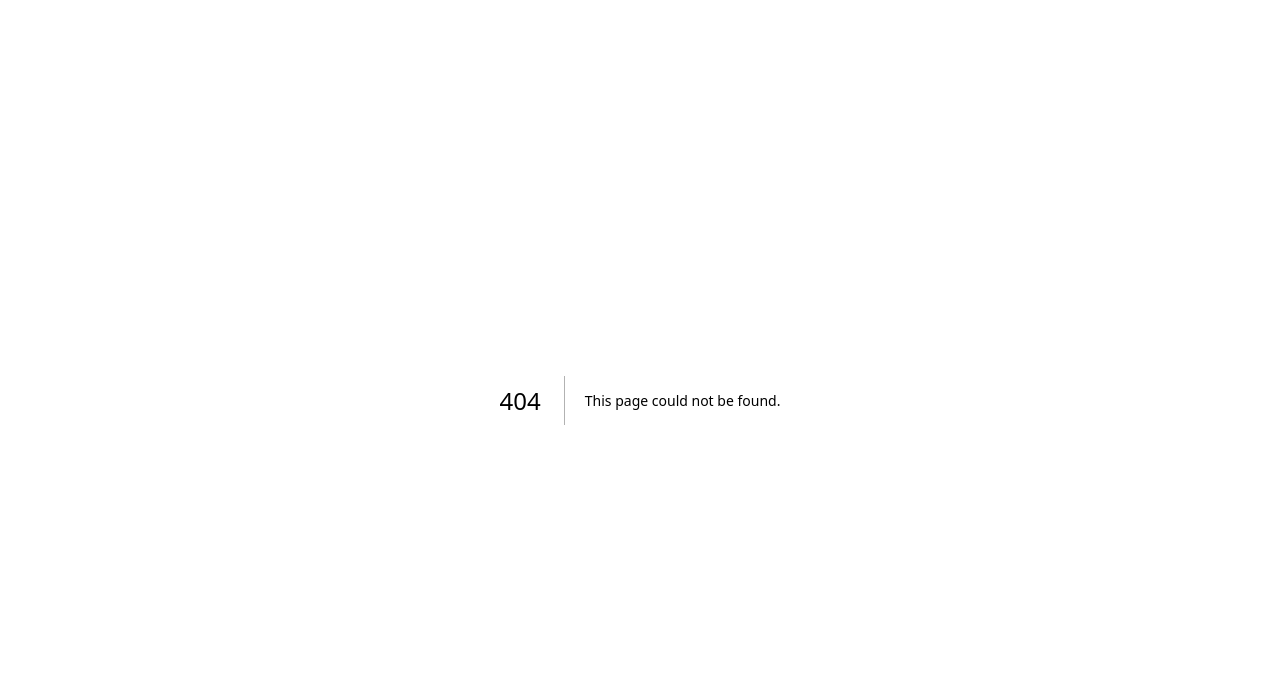
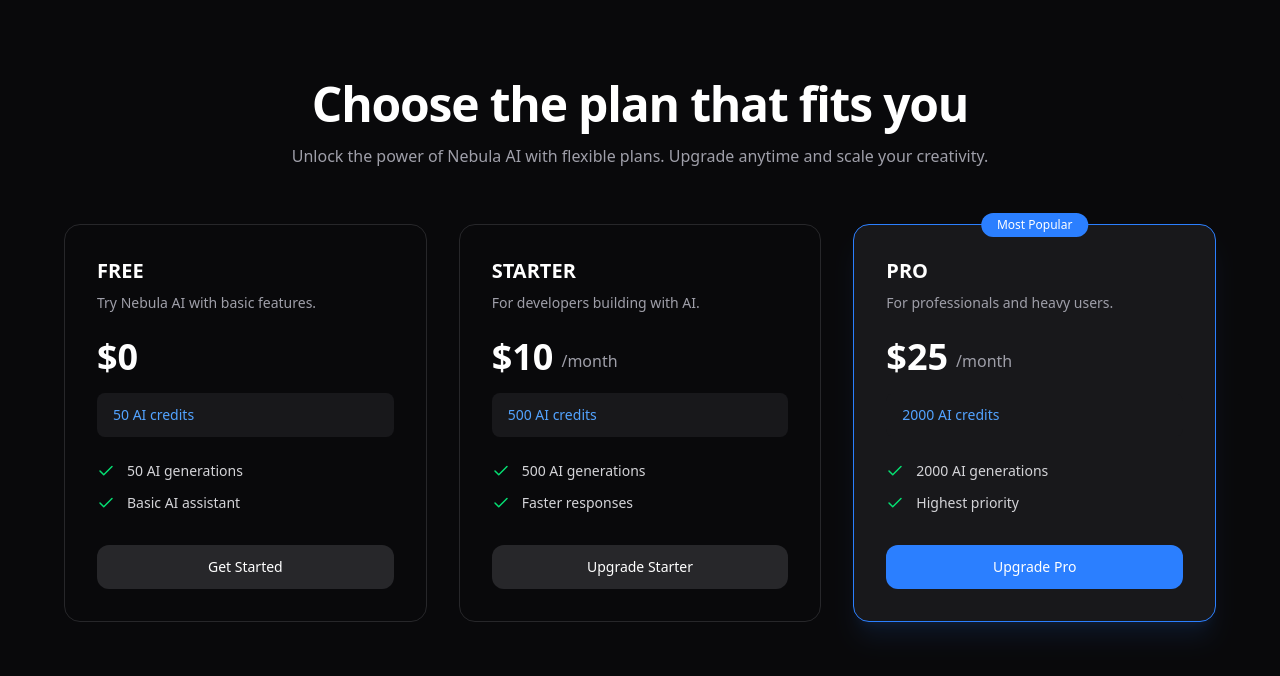
Before and after one commit to provash-roy/Nebula-AI, a Next.js app: page /pricing in a window 1280 px wide. Before the commit this address had no page. Shown: the top 676 px of the page. Built offline with nearby package versions, Linux system fonts and the light colour scheme.

Commit message:
add pricing page with subscription plans and upgrade options

```diff
--- /dev/null
+++ b/src/app/pricing/page.tsx
@@ -0,0 +1,136 @@
+import { Check } from "lucide-react";
+import Link from "next/link";
+
+const plans = [
+  {
+    name: "FREE",
+    price: "$0",
+    description: "Try Nebula AI with basic features.",
+    credits: "50 AI credits",
+    features: ["50 AI generations", "Basic AI assistant"],
+    button: "Get Started",
+    popular: false,
+  },
+
+  {
+    name: "STARTER",
+    price: "$10",
+    description: "For developers building with AI.",
+    credits: "500 AI credits",
+    features: ["500 AI generations", "Faster responses"],
+    button: "Upgrade Starter",
+    popular: false,
+  },
+
+  {
+    name: "PRO",
+    price: "$25",
+    description: "For professionals and heavy users.",
+    credits: "2000 AI credits",
+    features: ["2000 AI generations", "Highest priority"],
+    button: "Upgrade Pro",
+    popular: true,
+  },
+];
+
+export default function PricingPage() {
+  return (
+    <div className="min-h-screen bg-zinc-950 px-6 py-20 text-white">
+      <div className="mx-auto max-w-3xl text-center">
+        <h1 className="text-4xl font-bold tracking-tight sm:text-5xl">
+          Choose the plan that fits you
+        </h1>
+
+        <p className="mt-4 text-zinc-400">
+          Unlock the power of Nebula AI with flexible plans. Upgrade anytime and
+          scale your creativity.
+        </p>
+      </div>
+
+      <div className="mx-auto mt-14 grid max-w-6xl gap-8 md:grid-cols-3">
+        {plans.map((plan) => (
+          <div
+            key={plan.name}
+            className={`
+              relative rounded-2xl border p-8
+              ${
+                plan.popular
+                  ? "border-blue-500 bg-zinc-900 shadow-xl shadow-blue-500/10"
+                  : "border-zinc-800 bg-zinc-950"
+              }
+            `}
+          >
+            {plan.popular && (
+              <span
+                className="
+                  absolute -top-3 left-1/2
+                  -translate-x-1/2 rounded-full
+                  bg-blue-500 px-4 py-1
+                  text-xs font-medium
+                "
+              >
+                Most Popular
+              </span>
+            )}
+
+            <h2 className="text-xl font-semibold">{plan.name}</h2>
+
+            <p className="mt-2 text-sm text-zinc-400">{plan.description}</p>
+
+            <div className="mt-6 flex items-end gap-2">
+              <span className="text-4xl font-bold">{plan.price}</span>
+
+              {plan.price !== "$0" && (
+                <span className="mb-1 text-zinc-400">/month</span>
+              )}
+            </div>
+
+            <div
+              className="
+              mt-4 rounded-lg
+              bg-zinc-900 px-4 py-3
+              text-sm text-blue-400
+            "
+            >
+              {plan.credits}
+            </div>
+
+            <ul className="mt-6 space-y-3">
+              {plan.features.map((feature) => (
+                <li
+                  key={feature}
+                  className="
+                      flex items-center gap-3
+                      text-sm text-zinc-300
+                    "
+                >
+                  <Check size={18} className="text-green-400" />
+
+                  {feature}
+                </li>
+              ))}
+            </ul>
+
+            <Link
+              href="/dashboard"
+              className={`
+                mt-8 block rounded-xl
+                px-4 py-3 text-center
+                text-sm font-medium
+                transition
+
+                ${
+                  plan.popular
+                    ? "bg-blue-500 hover:bg-blue-600"
+                    : "bg-zinc-800 hover:bg-zinc-700"
+                }
+              `}
+            >
+              {plan.button}
+            </Link>
+          </div>
+        ))}
+      </div>
+    </div>
+  );
+}
--- a/src/components/shared/app-sidebar-client.tsx
+++ b/src/components/shared/app-sidebar-client.tsx
@@ -13,6 +13,7 @@
 import SidebarContentClient from "./sidebar-content-client";
 import { Conversation } from "@/types/conversation";
 import { Button } from "@/components/ui/button";
+import { useRouter } from "next/navigation";
 
 type AppSidebarClientProps = {
   conversations: Conversation[];
@@ -28,6 +29,7 @@
   currentUser,
 }: AppSidebarClientProps) {
   const { user } = useUser();
+  const router = useRouter();
 
   return (
     <Sidebar className="bg-[#0d0f14] border-white/10 px-4 py-2">
@@ -65,6 +67,7 @@
             </div>
             <Button
               className="rounded-full border border-white/10 hover:opacity-90"
+              onClick={() => router.push("/pricing")}
             >
               Upgrade
             </Button>
```
